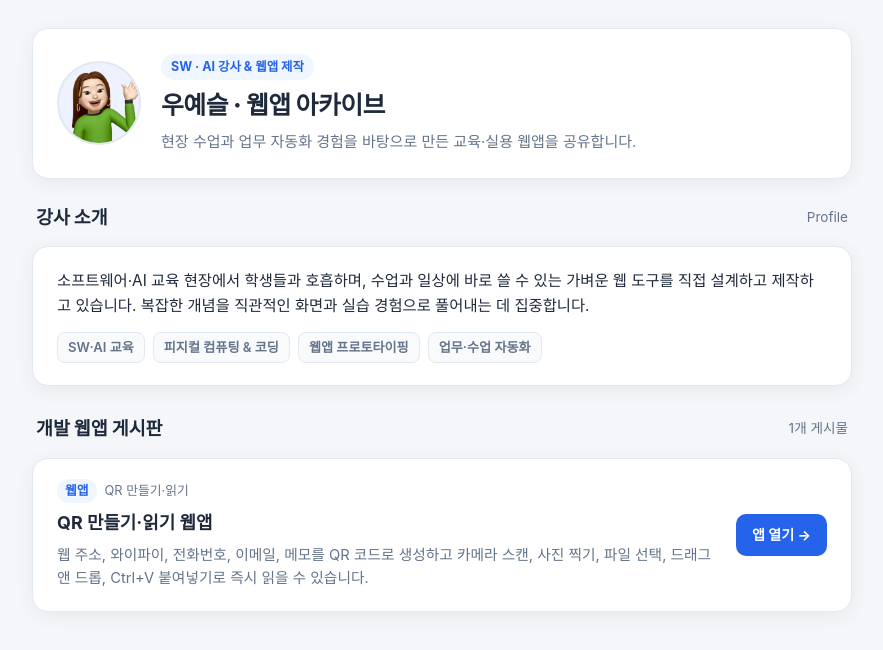
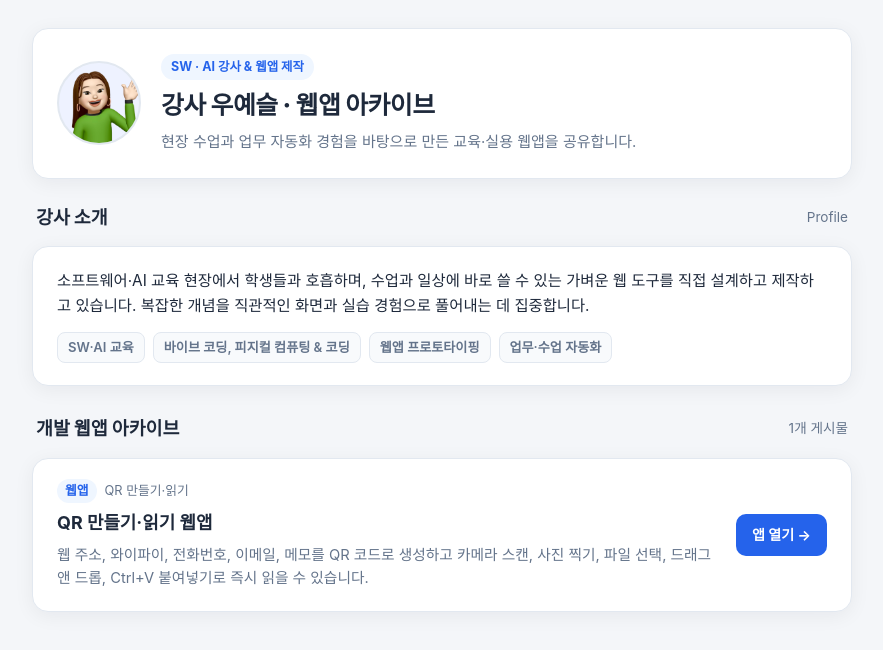
Before and after one commit to orangewys-a1/HelloWorldv3, a plain HTML site: page index.html in a window 1280 px wide. Shown: the whole page, without its empty margins (198-1081 px from the left). Drawn offline with Linux system fonts and the light colour scheme.

Commit message:
Update title and headings in index.html

```diff
--- a/index.html
+++ b/index.html
@@ -3,7 +3,7 @@
 <head>
   <meta charset="UTF-8" />
   <meta name="viewport" content="width=device-width, initial-scale=1.0" />
-  <title>강사 소개 · 웹앱 게시판</title>
+  <title>강사 한 마디 · 웹앱 리스트업</title>
   <style>
     :root {
       --bg: #f4f6f9;
@@ -261,7 +261,7 @@
       </div>
       <div class="header-info">
         <span class="role-badge">SW · AI 강사 &amp; 웹앱 제작</span>
-        <h1>우예슬 · 웹앱 아카이브</h1>
+        <h1>강사 우예슬 · 웹앱 아카이브</h1>
         <p>현장 수업과 업무 자동화 경험을 바탕으로 만든 교육·실용 웹앱을 공유합니다.</p>
       </div>
     </header>
@@ -278,7 +278,7 @@
         </p>
         <div class="tag-list">
           <span class="tag">SW·AI 교육</span>
-          <span class="tag">피지컬 컴퓨팅 &amp; 코딩</span>
+          <span class="tag">바이브 코딩, 피지컬 컴퓨팅 &amp; 코딩</span>
           <span class="tag">웹앱 프로토타이핑</span>
           <span class="tag">업무·수업 자동화</span>
         </div>
@@ -288,7 +288,7 @@
     <!-- 개발 웹앱 게시판 섹션 -->
     <section aria-label="개발 웹앱 게시판">
       <div class="section-head">
-        <h2>개발 웹앱 게시판</h2>
+        <h2>개발 웹앱 아카이브</h2>
         <span>1개 게시물</span>
       </div>
 
```
